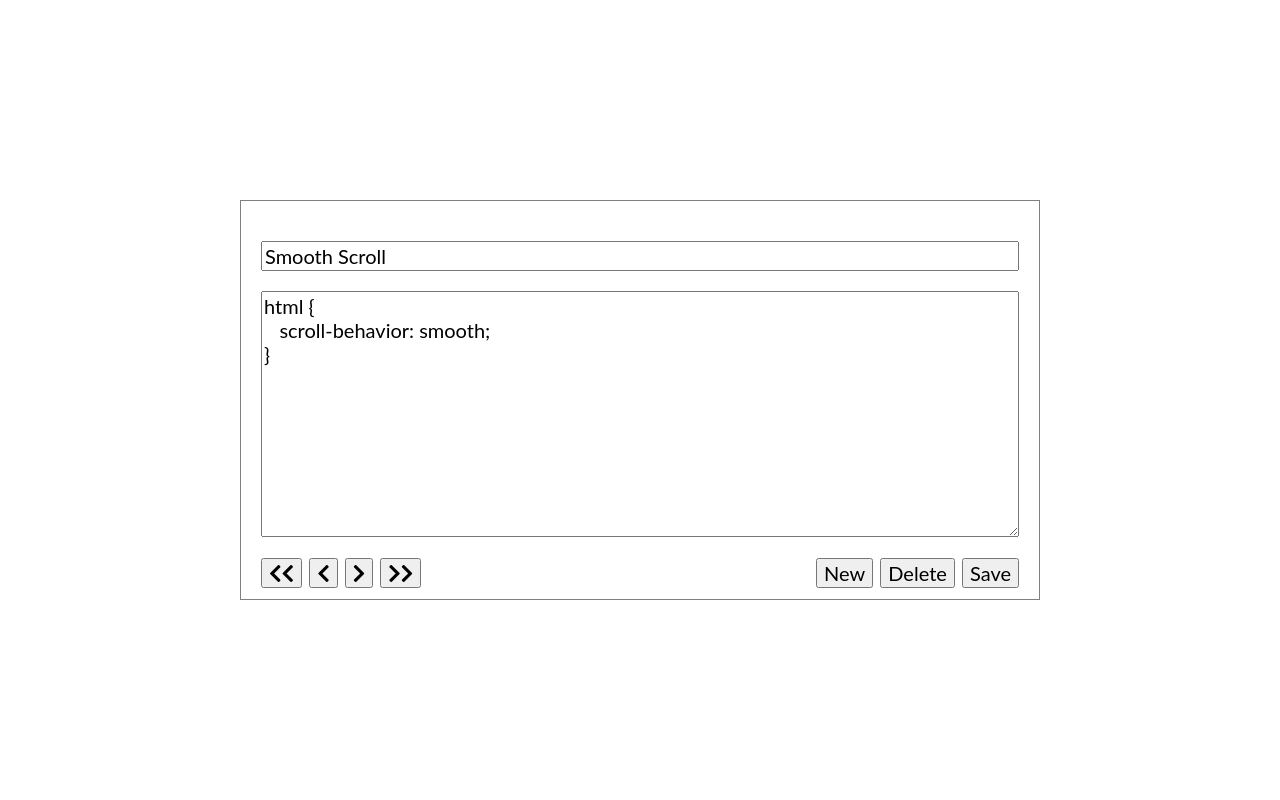
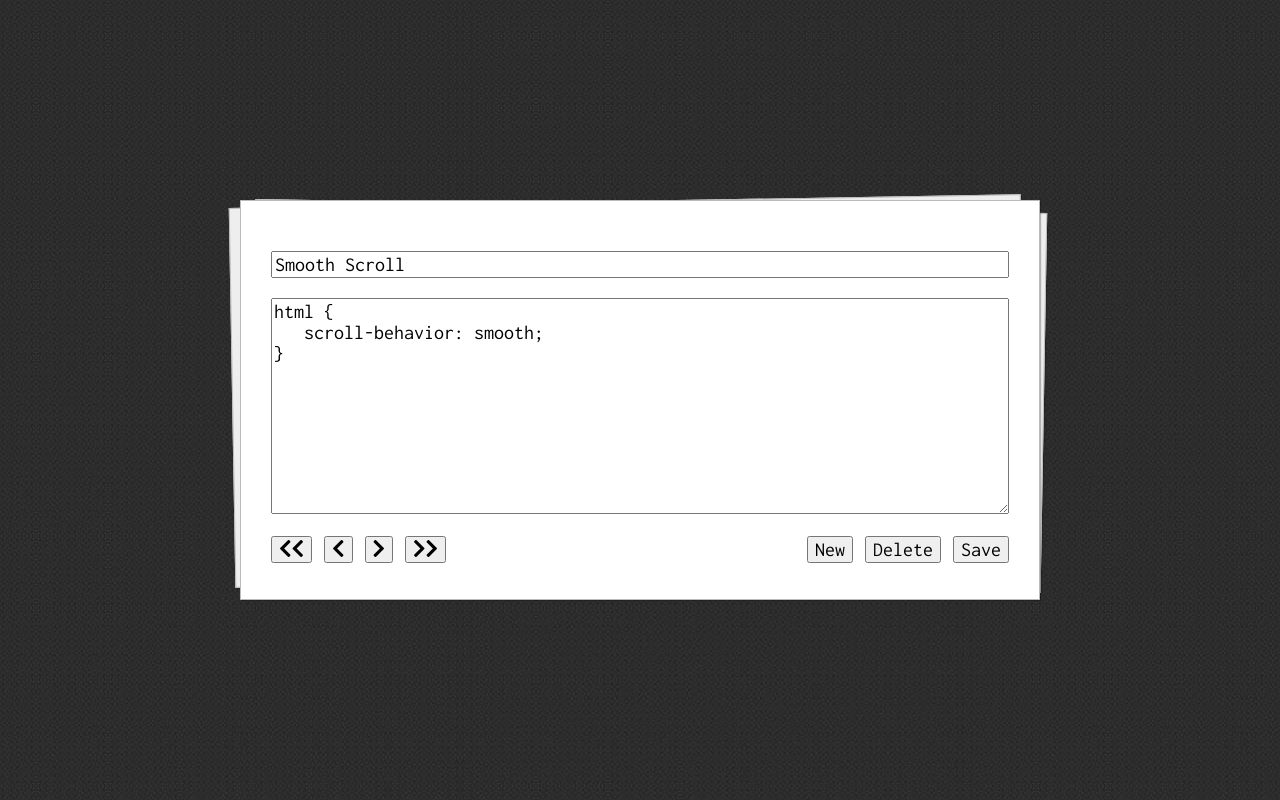
Before and after one commit to drydenje/jeremy-dryden-project-3, a plain HTML site: page index.html in a window 1280 px wide. Drawn offline with nearby package versions, Linux system fonts and the light colour scheme.

Commit message:
Cleared up some styling

```diff
--- a/css/partials/base.scss
+++ b/css/partials/base.scss
@@ -2,8 +2,8 @@
 $black: #2c2c2c;
 $white: #ffffff;
 
-$fontSerif: 'Playfair Display SC', serif;
-$fontSansSerif: 'Lato', sans-serif;
+// $fontSerif: 'Playfair Display SC', serif;
+$fontSansSerif: 'Inconsolata', monospace;
 
 $fontWeightLight: 300;
 $fontWeightRegular: 400;
@@ -22,12 +22,16 @@ body {
    line-height: 1.6rem;
    letter-spacing: 0.1rem;
 
+
    height: 100vh;
 
    display: flex;
    flex-direction: row;
    justify-content: center;
    align-items: center;
+
+   // background: black;
+   background-image: url("../assets/wallpaper_1023.jpg");
 }
 
 input {
@@ -38,8 +42,6 @@ input {
 textarea {
    width: 100%;
 }
-
-
 
 
 
--- a/css/partials/card.scss
+++ b/css/partials/card.scss
@@ -1,4 +1,4 @@
-main.card {
+main {
    border: 1px solid grey;
    width: 800px;
    height: 400px;
@@ -8,4 +8,41 @@ main.card {
    flex-direction: column;
    justify-content: space-between;
    align-items: stretch;
+
 }
+.paper {
+   background: #fff;
+   padding: 30px;
+   position: relative;
+   }
+
+   .paper,
+   .paper::before,
+   .paper::after {
+   /* Styles to distinguish sheets from one another */
+   box-shadow: 1px 1px 1px rgba(0,0,0,0.25);
+   border: 1px solid #bbb;
+   }
+
+   .paper::before,
+   .paper::after {
+   content: "";
+   position: absolute;
+   height: 95%;
+   width: 99%;
+   background-color: #eee;
+   }
+
+   .paper::before {
+   right: 15px;
+   top: 0;
+   transform: rotate(-1deg);
+   z-index: -1;
+   }
+
+   .paper::after {
+   top: 5px;
+   right: -5px;
+   transform: rotate(1deg);
+   z-index: -2;
+   }
--- a/index.html
+++ b/index.html
@@ -5,13 +5,17 @@
    <meta name="viewport" content="width=device-width, initial-scale=1.0">
    <meta http-equiv="X-UA-Compatible" content="ie=edge">
    <title>Jeremy Dryden - Code Recipies</title>
+   <link href="https://fonts.googleapis.com/css?family=Inconsolata" rel="stylesheet">
    <link rel="stylesheet" href="https://use.fontawesome.com/releases/v5.7.2/css/all.css"
       integrity="sha384-fnmOCqbTlWIlj8LyTjo7mOUStjsKC4pOpQbqyi7RrhN7udi9RwhKkMHpvLbHG9Sr" crossorigin="anonymous">
       <link rel="stylesheet" href="./css/styles.css">
 </head>
 <body>
+   <div class="bg">
+
+
    <!-- Code recipe card -->
-   <main class="card">
+   <main class="card paper">
       <!-- Top Part of card -->
       <section class="snippet">
          <form action="#">
@@ -56,7 +60,7 @@
       </section>
 
    </main>
-
+</div>
    <script src='https://code.jquery.com/jquery-3.2.1.min.js'
       integrity='sha256-hwg4gsxgFZhOsEEamdOYGBf13FyQuiTwlAQgxVSNgt4=' crossorigin='anonymous'></script>
    <script src='./scripts/script.js'></script>
--- a/scripts/script.js
+++ b/scripts/script.js
@@ -116,12 +116,10 @@ myapp.defaultData = [
 
 myapp.saveSnippet = function(snippet) {
    this.snippets.push(snippet);
-   // console.log(myapp.snippets);
 };
 
 myapp.removeSnippet = function(id) {
    this.snippets.splice(Number.parseInt(id), 1);
-   // console.log(myapp.snippets);
 }
 
 myapp.loadSnippet = function(id) {
@@ -207,7 +205,7 @@ $(function() {
 
    // todo: not quite working yet
    $('#delete-snippet').on('click', function() {
-      myapp.removeSnippet(1);
+      myapp.removeSnippet(myapp.current);
    });
 
    $('#save-snippet').on('click', function() {
```
Also changed, not shown: assets/wallpaper_1023.jpg (added), css/styles.css, 1 other file.
